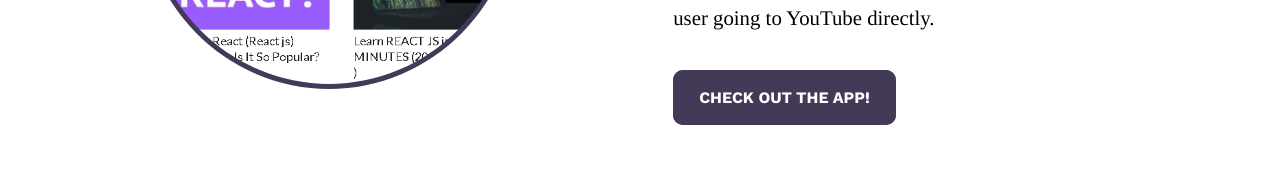
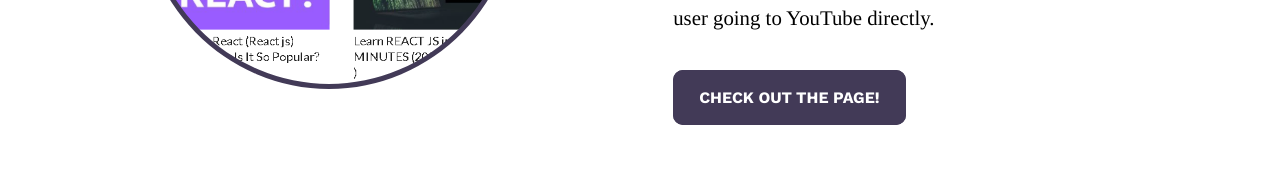
Before and after one commit to Jean-PierreNovak0612/portofolio, a React (Create React App) app: page /#/projects in a window 1280 px wide. Shown: the part 550-725 px from the top of the page. Built offline with nearby package versions, Linux system fonts and the light colour scheme; the HTML template or start-up script is replaced by a standard one.

Commit message:
Modified the data file

```diff
--- a/src/data/index.js
+++ b/src/data/index.js
@@ -89,7 +89,7 @@ export const LIST_ITEMS = [
             text: "This small aplication was build during my learning phase. The goal was to implement the YouTube v3 API to allow the user to search for videos, without the user going to YouTube directly.",
             link: "https://jean-pierrenovak0612.github.io/react-yt-api/",
             imagePosition: "left",
-            buttonText: "Check out the app!"
+            buttonText: "Check out the page!"
         }
     },
     {
@@ -104,7 +104,7 @@ export const LIST_ITEMS = [
             text: "After that I created a small landing page, wich should represent a small organisation that helps animals in Croatia. It also has a small contact form at the bottom of the page, which is linked to me.",
             link: "https://jean-pierrenovak0612.github.io/landing-page/",
             imagePosition: "left",
-            buttonText: "Check out the app!"
+            buttonText: "Check out the page!"
         }
     },
     {
@@ -119,7 +119,7 @@ export const LIST_ITEMS = [
             text: "This site was created with the intetion to prove that I know how to connect a database with a webpage. However, because of the limitations of the JSON server, the amount of products in the store can't be changed. But even though that is the case, a FAKE PATCH is being made towards the server, which is visible in the developer console (Functional button F12).",
             link: "https://jean-pierrenovak0612.github.io/ecomerce-site/#/ecomerce-site/ecomerce-site/",
             imagePosition: "left",
-            buttonText: "Check out the app!"
+            buttonText: "Check out the page!"
         }
     }
 ]
```
